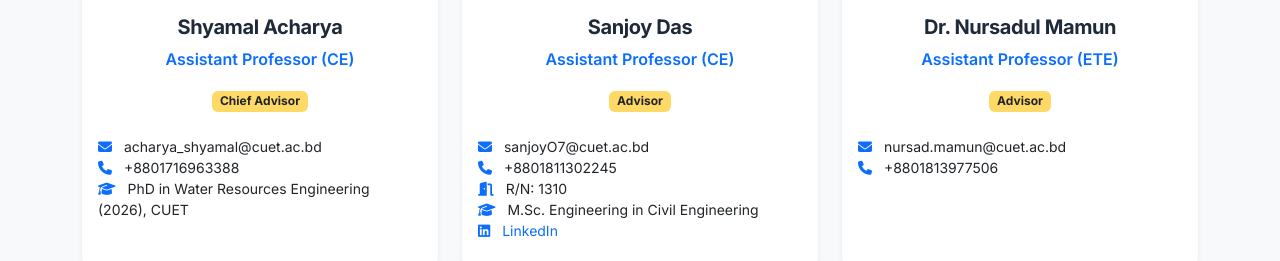
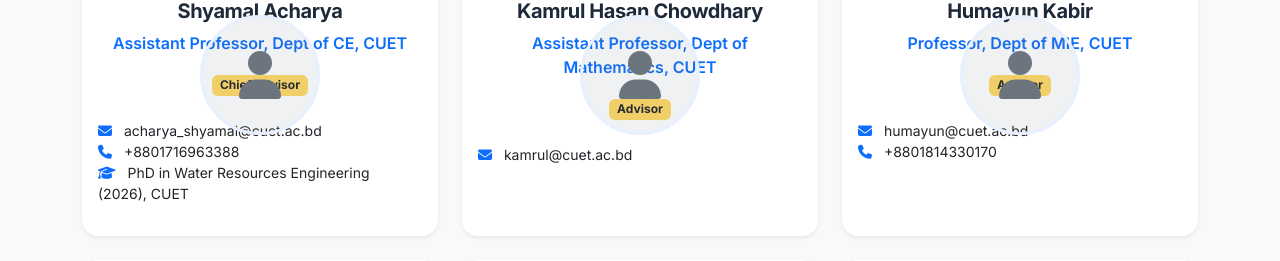
Before and after one commit to ashraf1600/Cox-s-Bazar-Student-Forum-CUET, a Django app: page /advisory-panel/ in a window 1280 px wide. Shown: the part 408-669 px from the top of the page. Run offline with Django 5.2, Linux system fonts and the light colour scheme.

Commit message:
advisory panel building_2

```diff
--- a/core/templates/core/advisory_panel.html
+++ b/core/templates/core/advisory_panel.html
@@ -15,13 +15,26 @@
         <div class="col-md-6 col-lg-4">
             <div class="card h-100 shadow-sm border-0 text-center">
                 <div class="card-body">
+                    <!-- Profile Image with fallback -->
+                    <div style="position: relative; width: 120px; height: 120px; margin: 0 auto;">
                         {% if advisor.image %}
-                        <img src="{% static advisor.image %}" alt="{{ advisor.name }}" class="rounded-circle mb-3" style="width: 120px; height: 120px; object-fit: cover; border: 3px solid var(--primary-light);">
+                            <img src="{% static advisor.image %}"
+                                 alt="{{ advisor.name }}"
+                                 class="rounded-circle mb-3"
+                                 style="width: 120px; height: 120px; object-fit: cover; border: 3px solid var(--primary-light);"
+                                 onerror="this.style.display='none'; this.nextElementSibling.style.display='flex';">
+                            <div class="bg-secondary bg-opacity-10 rounded-circle mb-3 d-flex align-items-center justify-content-center"
+                                 style="width: 120px; height: 120px; display: none; border: 3px solid var(--primary-light);">
+                                <i class="fas fa-user fa-3x text-secondary"></i>
+                            </div>
                         {% else %}
-                        <div class="bg-secondary bg-opacity-10 rounded-circle mb-3 d-flex align-items-center justify-content-center" style="width: 120px; height: 120px; margin: 0 auto;">
+                            <div class="bg-secondary bg-opacity-10 rounded-circle mb-3 d-flex align-items-center justify-content-center"
+                                 style="width: 120px; height: 120px; border: 3px solid var(--primary-light);">
                                 <i class="fas fa-user fa-3x text-secondary"></i>
                             </div>
                         {% endif %}
+                    </div>
+
                     <h5 class="fw-bold">{{ advisor.name }}</h5>
                     <p class="text-primary fw-semibold">{{ advisor.designation }}</p>
                     {% if advisor.role %}
@@ -29,7 +42,9 @@
                     {% endif %}
                     <ul class="list-unstyled small text-start mt-3">
                         <li><i class="fas fa-envelope me-2 text-primary"></i> {{ advisor.email }}</li>
+                        {% if advisor.phone %}
                             <li><i class="fas fa-phone me-2 text-primary"></i> {{ advisor.phone }}</li>
+                        {% endif %}
                         {% if advisor.room %}
                             <li><i class="fas fa-door-open me-2 text-primary"></i> {{ advisor.room }}</li>
                         {% endif %}
--- a/core/views.py
+++ b/core/views.py
@@ -323,45 +323,61 @@
 
 
 def advisory_panel(request):
-    # Hard-coded advisory panel data
     advisors = [
         {
             'name': 'Shyamal Acharya',
-            'designation': 'Assistant Professor (CE)',
+            'designation': 'Assistant Professor, Dept of CE, CUET',
             'role': 'Chief Advisor',
             'email': 'acharya_shyamal@cuet.ac.bd',
             'phone': '+8801716963388',
             'education': 'PhD in Water Resources Engineering (2026), CUET',
-            'image': 'images/shyamal.png'  # placeholder – you can add actual images later
+            'image': 'advisors/shyamal.jpg'
         },
         {
-            'name': 'Sanjoy Das',
-            'designation': 'Assistant Professor (CE)',
+            'name': 'Kamrul Hasan Chowdhary',
+            'designation': 'Assistant Professor, Dept of Mathematics, CUET',
             'role': 'Advisor',
-            'email': 'sanjoyO7@cuet.ac.bd',
+            'email': 'kamrul@cuet.ac.bd',
+            'phone': '',
+            'education': '',
+            'image': 'advisors/kamrul.jpg'
+        },
+        {
+            'name': 'Humayun Kabir',
+            'designation': 'Professor, Dept of MIE, CUET',
+            'role': 'Advisor',
+            'email': 'humayun@cuet.ac.bd',
+            'phone': '+8801814330170',
+            'education': '',
+            'image': 'advisors/humayun.jpg'
+        },
+        {
+            'name': 'Sanjay Das',
+            'designation': 'Assistant Professor, Dept of CE, CUET',
+            'role': 'Advisor',
+            'email': 'sanjay@cuet.ac.bd',
             'phone': '+8801811302245',
-            'room': 'R/N: 1310',
-            'linkedin': 'https://linkedin.com/in/sanjoydas',
             'education': 'M.Sc. Engineering in Civil Engineering',
-            'image': 'images/sanjoy.png'
+            'linkedin': 'https://linkedin.com/in/sanjaydas',
+            'image': 'advisors/sanjay.jpg'
         },
         {
             'name': 'Dr. Nursadul Mamun',
-            'designation': 'Assistant Professor (ETE)',
+            'designation': 'Assistant Professor, Dept of ETE, CUET',
             'role': 'Advisor',
             'email': 'nursad.mamun@cuet.ac.bd',
             'phone': '+8801813977506',
             'education': '',
-            'image': 'images/nursadul.png'
+            'image': 'advisors/nursadul.jpg'
         },
         {
-            'name': 'Dr. Homayun Kabir',
-            'designation': 'Associate Professor (MIE)',
+            'name': 'Fahim Mahmud',
+            'designation': 'Assistant Professor, Dept of EEE, CUET',
             'role': 'Advisor',
-            'email': 'homayun@cuet.ac.bd',
-            'phone': '+8801814330170',
+            'email': 'fahim@cuet.ac.bd',
+            'phone': '',
             'education': '',
-            'image': 'images/homayun.png'
+            'image': 'advisors/fahim.jpg'
         },
     ]
     return render(request, 'core/advisory_panel.html', {'advisors': advisors})
```
Lines whose indentation alone changed are shown as unchanged.
